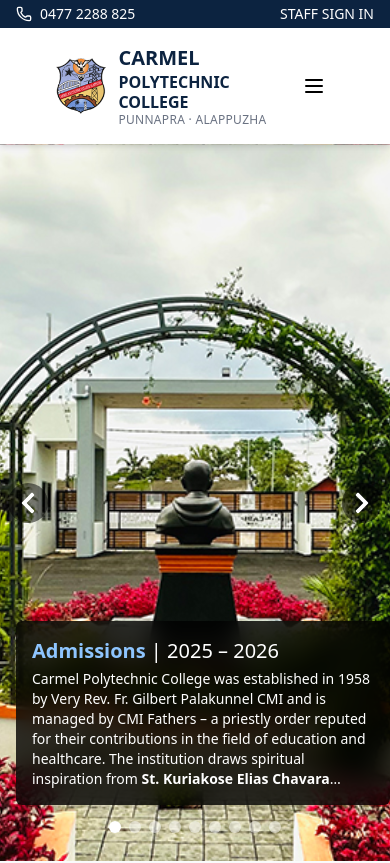
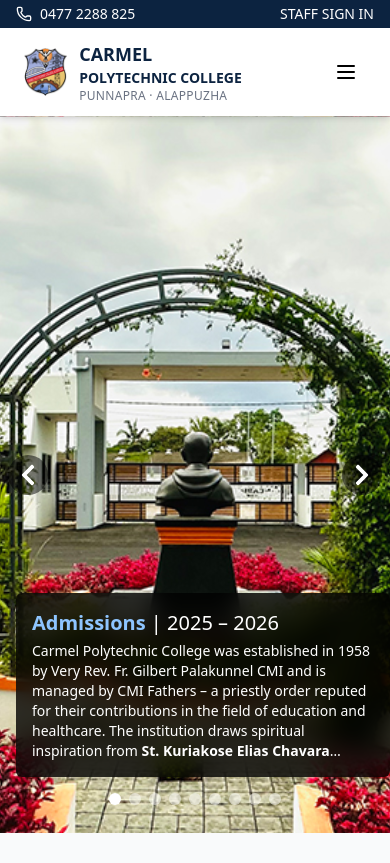
Before and after one commit to Joeljoy1237/carmel_poly_page, a Next.js app: page / in a window 390 px wide. Shown: the top 863 px of the page. Built offline with nearby package versions, Linux system fonts and the light colour scheme.

Commit message:
fix : mobile view navbar

```diff
--- a/src/app/globals.css
+++ b/src/app/globals.css
@@ -6,6 +6,21 @@
   --color-carmel-light: #e8f0fe;
   --color-carmel-dark: #0c2340;
 }
+
+@keyframes slide-in {
+    0% {
+      transform: translateY(-10%);
+      opacity: 0;
+    }
+    100% {
+      transform: translateY(0);
+      opacity: 1;
+    }
+  }
+
+  .animate-slide-in {
+    animation: slide-in 0.3s ease-out forwards;
+  }
 
 @keyframes fade-in {
   from { opacity: 0; transform: translateY(5px); }
--- a/src/components/Layout/Navbar.tsx
+++ b/src/components/Layout/Navbar.tsx
@@ -10,7 +10,7 @@
   const dropdownRef = useRef<HTMLDivElement>(null);
 
 const toggleDropdown = (name: string) => {
-    setOpenDropdown(openDropdown === name ? null : name);
+  setOpenDropdown((prev) => (prev === name ? null : name));
 };
 
 useEffect(() => {
@@ -28,6 +28,7 @@
     document.removeEventListener('mousedown', handleClickOutside);
   };
 }, []);
+
 
   const navItems = [
     { name: "Home", link: "/" },
@@ -78,23 +79,23 @@
   ];
 
   return (
-    <nav className="bg-white shadow-md sticky top-0 px-10 z-50">
-      <div className="container mx-auto px-4">
+   <nav className="bg-white shadow-md sticky top-0 px-4 sm:px-6 md:px-10 z-50">
+  <div className="container mx-auto px-2 sm:px-4">
     {/* Top Section */}
-        <div className="flex justify-between items-center py-4">
+    <div className="flex justify-between items-center py-3 sm:py-4">
       <Link href="/" className="flex items-center gap-3">
         <Image
           src="/logo_main.png"
           alt="Carmel Polytechnic Logo"
           width={60}
           height={60}
-              className="h-14 w-auto object-contain"
+          className="h-12 w-auto sm:h-14 object-contain"
         />
         <div className="leading-tight">
-              <h1 className="text-xl font-bold text-carmel-dark uppercase">
+          <h1 className="text-lg sm:text-xl font-bold text-carmel-dark uppercase">
             Carmel
           </h1>
-              <h2 className="text-md font-semibold text-carmel-dark uppercase">
+          <h2 className="text-sm sm:text-md font-semibold text-carmel-dark uppercase">
             Polytechnic College
           </h2>
           <p className="text-xs text-gray-500 uppercase tracking-wide">
@@ -153,30 +154,30 @@
 
     {/* Mobile Dropdown Menu */}
     {isMenuOpen && (
-          <div className="md:hidden border-t pt-2 animate-slide-in">
+  <div className="md:hidden border-t pt-3 bg-white shadow-md rounded-b-lg animate-slide-in">
     {navItems.map((item) => (
-              <div key={item.name} className="border-b">
+      <div key={item.name} className="border-b border-gray-200">
         {item.dropdown ? (
           <>
             <button
               onClick={() => toggleDropdown(item.name)}
-                      className="w-full px-4 py-3 flex justify-between items-center text-gray-800"
+              className="w-full px-4 py-3 flex justify-between items-center text-gray-800 font-medium hover:bg-gray-100 transition"
             >
               {item.name}
               <ChevronDown
                 size={18}
-                        className={`transition-transform ${
+                className={`transition-transform duration-300 ${
                   openDropdown === item.name ? "rotate-180" : ""
                 }`}
               />
             </button>
             {openDropdown === item.name && (
-                      <div className="bg-gray-50">
+              <div className="bg-gray-50 px-4 py-2 space-y-1 animate-slide-in">
                 {item.dropdown.map((dropdownItem) => (
                   <Link
                     key={dropdownItem.name}
                     href={dropdownItem.link}
-                            className="block px-6 py-2 text-sm text-gray-700 hover:bg-gray-100 transition"
+                    className="block px-3 py-2 text-sm text-gray-700 rounded-md hover:bg-white transition"
                   >
                     {dropdownItem.name}
                   </Link>
@@ -187,7 +188,7 @@
         ) : (
           <Link
             href={item.link || "#"}
-                    className="block px-4 py-3 text-gray-800 hover:bg-gray-50"
+            className="block px-4 py-3 text-gray-800 font-medium hover:bg-gray-100 transition"
             onClick={() => setIsMenuOpen(false)}
           >
             {item.name}
```
Lines whose indentation alone changed are shown as unchanged.
